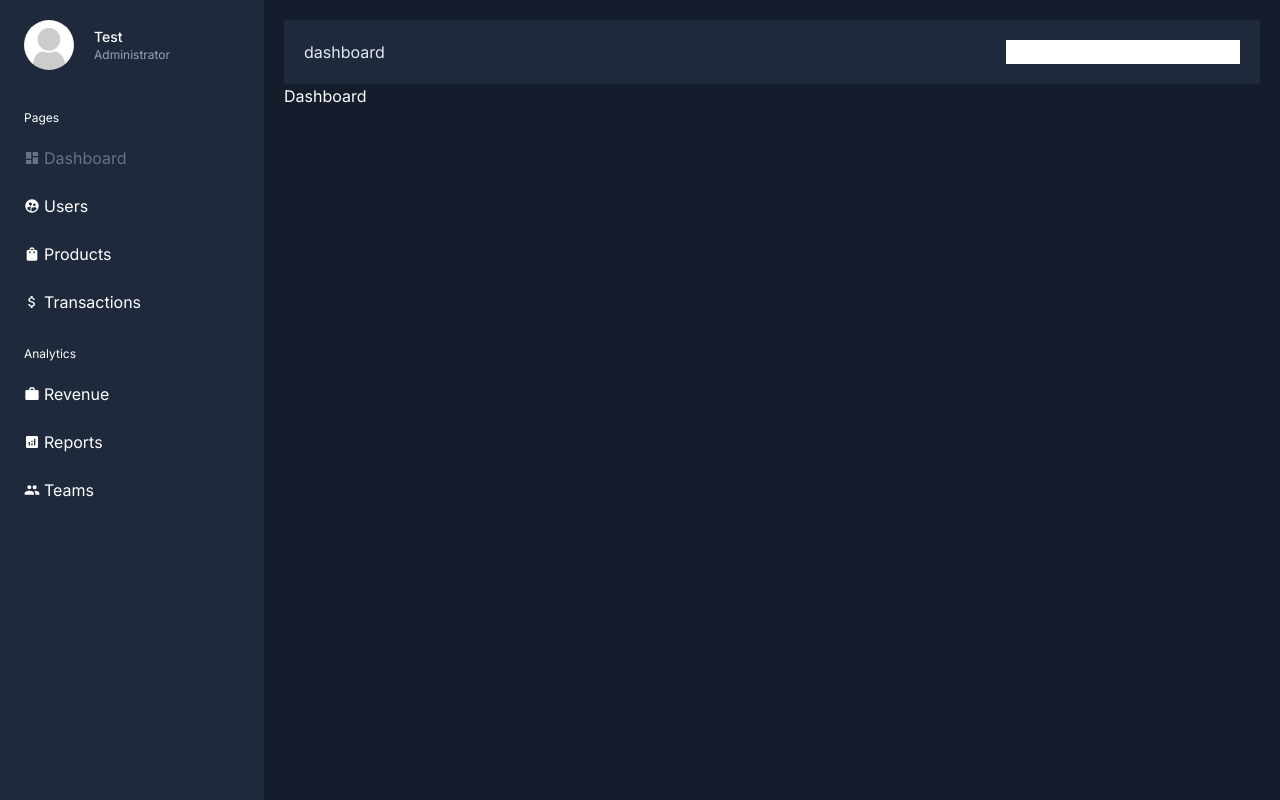
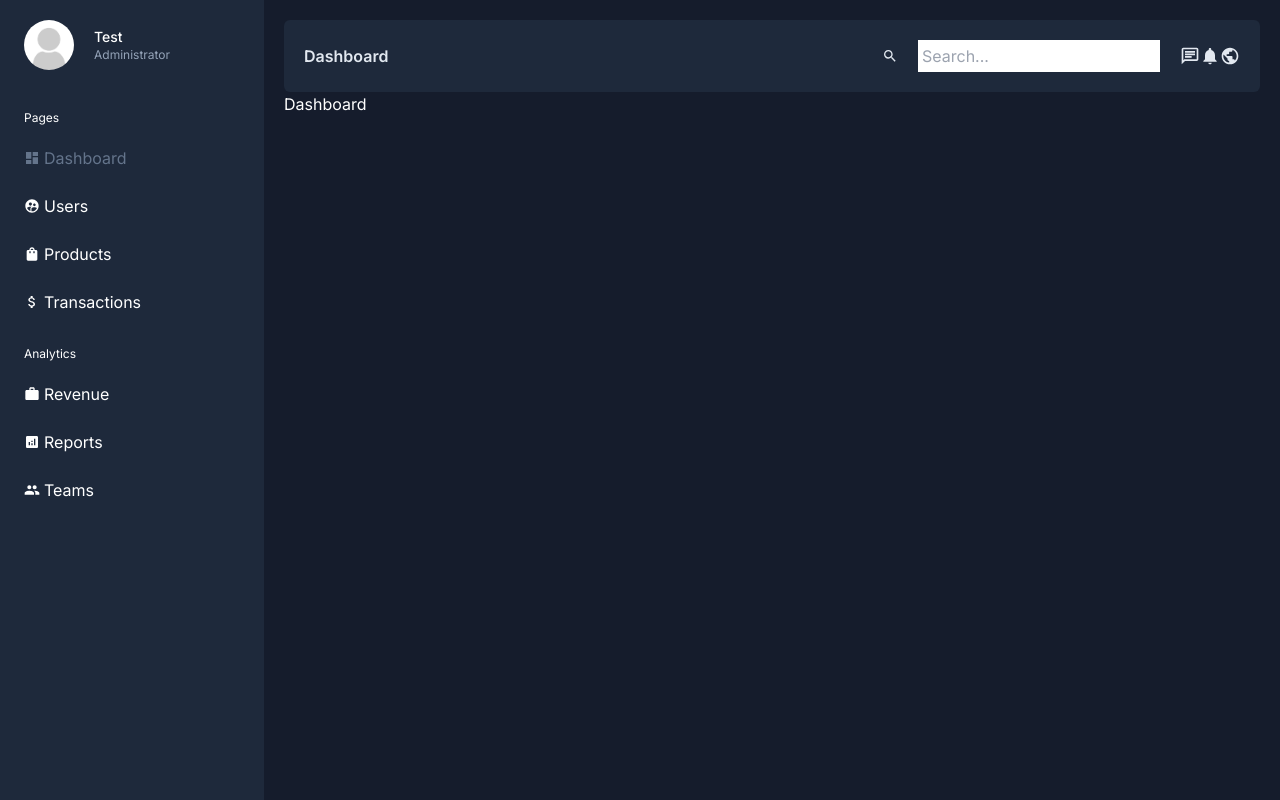
Before and after one commit to meysam-gheitasi/admin-dashboard-responsive, a Next.js app: page /dashboard in a window 1280 px wide. Built offline with nearby package versions, Linux system fonts and the light colour scheme.

Commit message:
Adding the desired icons in the development of the NavbarD component and developing the styles of the title section so that the first letter is always displayed in large

```diff
--- a/app/components/ui/dashboard/navbar/NavbarD.tsx
+++ b/app/components/ui/dashboard/navbar/NavbarD.tsx
@@ -1,18 +1,34 @@
 "use client"
 
 import { usePathname } from "next/navigation"
+import {
+  MdNotifications,
+  MdOutlineChat,
+  MdPublic,
+  MdSearch,
+} from "react-icons/md";
 
 export default function NavbarD() {
 
   const pathname = usePathname()
 
   return (
-    <div className="flex justify-center flex-col w-full text-slate-200 bg-slate-800 p-5">
+    <div className="flex justify-center flex-col w-full text-slate-200 bg-slate-800 p-5 rounded-md">
       <div className="flex-between">
-        <h4>
+        <h4 className="capitalize font-semibold">
           {pathname.split('/').pop()}
         </h4>
-        <input />
+        <div className="flex-center gap-x-5">
+          <div className="flex-center gap-x-5">
+            <MdSearch />
+            <input className="p-1" type="text" placeholder="Search..." />
+          </div>
+          <div className="flex-start">
+            <MdOutlineChat size={20} />
+            <MdNotifications size={20} />
+            <MdPublic size={20} />
+          </div>
+        </div>
       </div>
     </div>
   )
```
